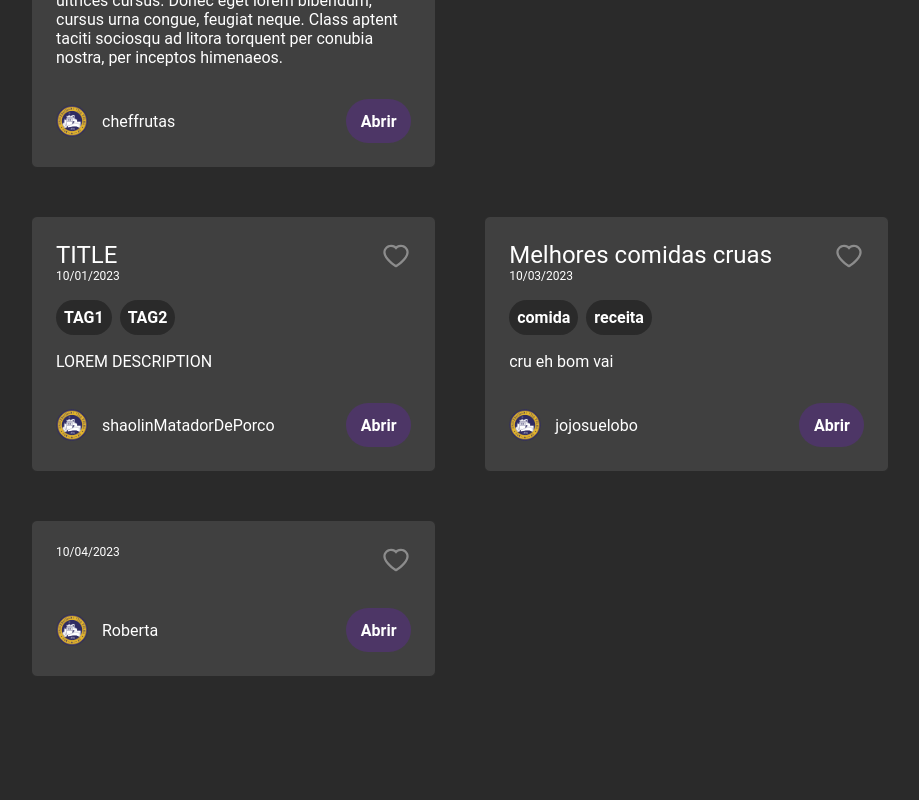
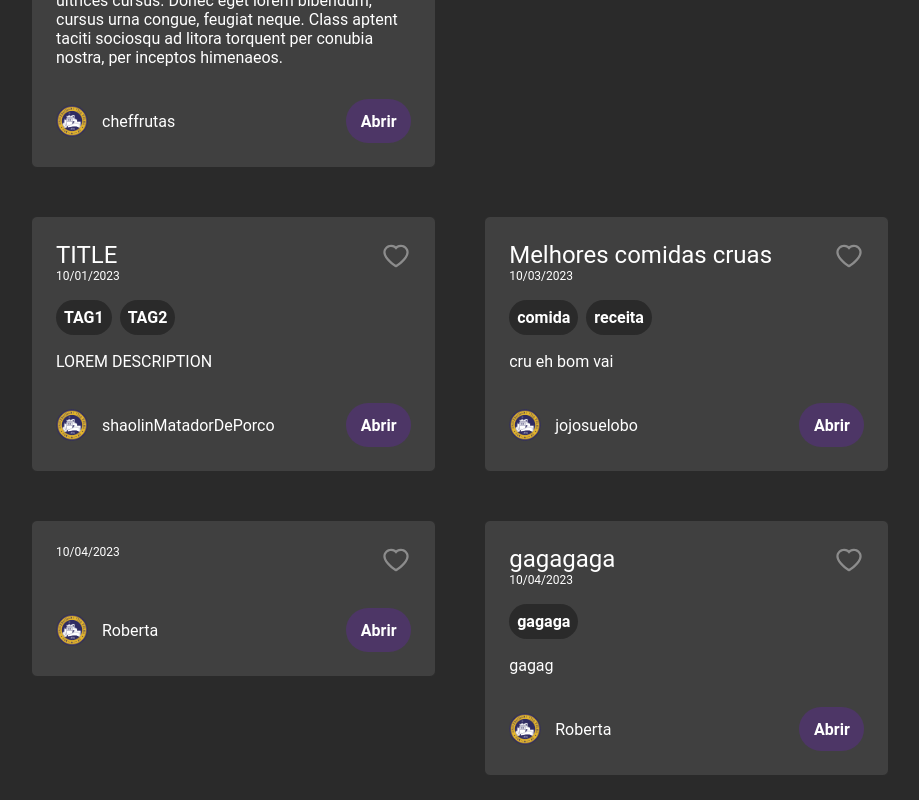
Before and after one commit to jojosuelobo/babel, a React (Vite) app: page / in a window 1280 px wide. Shown: the part 550-1350 px from the top of the page, without its empty margins (265-1184 px from the left). Before the commit the page ends 1251 px from the top, so only its background shows below. Built offline with nearby package versions, Linux system fonts and the light colour scheme; no server answers; data requests are answered from the project's data file; a web font is replaced by a local one.

Commit message:
agora sim....

```diff
--- a/data/db.json
+++ b/data/db.json
@@ -119,7 +119,7 @@
       ]
     },
     {
-      "id": 422,
+      "id": 464,
       "titulo": "",
       "data_postagem": "10/04/2023",
       "tags_relacionadas": [],
@@ -127,8 +127,24 @@
       "nome_usuario": "Roberta",
       "itens_lista": [
         {
-          "nome_item": "",
-          "descricao_item": ""
+          "nome_item": "gaga",
+          "descricao_item": "gagagag"
+        }
+      ]
+    },
+    {
+      "id": 726,
+      "titulo": "gagagaga",
+      "data_postagem": "10/04/2023",
+      "tags_relacionadas": [
+        "gagaga"
+      ],
+      "descricao": "gagag",
+      "nome_usuario": "Roberta",
+      "itens_lista": [
+        {
+          "nome_item": "gaga",
+          "descricao_item": "gaga"
         }
       ]
     }
--- a/src/pages/EditPost/index.jsx
+++ b/src/pages/EditPost/index.jsx
@@ -11,7 +11,7 @@ import moment from 'moment/moment'
 import { IoMdArrowRoundBack } from 'react-icons/io'
 
 // React router dom
-import { Link } from 'react-router-dom'
+import { Link, useNavigate } from 'react-router-dom'
 
 // Hooks
 import { useParams } from 'react-router-dom'
@@ -36,6 +36,7 @@ export default function Edit() {
     const [post, setPost] = useState([])
     const [tag, setTags] = useState([])
     const [lista, setLista] = useState([])
+    const navigate = useNavigate()
 
     const getPosts = async () => {
         try {
@@ -91,8 +92,15 @@ export default function Edit() {
         }
 
         console.log(post)
-        await httpConfig(id, "DELETE")
-        await httpConfig(post, "POST")
+
+        try {
+            await httpConfig(id, "DELETE");
+            await httpConfig(post, "POST")
+            navigate('/');
+        } catch (error) {
+            console.log(error)
+        }
+
         //httpConfig(post, "PUT")
 
     }
--- a/src/pages/NewPost/index.jsx
+++ b/src/pages/NewPost/index.jsx
@@ -10,7 +10,7 @@ import { useState, useEffect } from 'react'
 import { useFetch } from '../../hooks/useFetch'
 
 // react router dom
-import { Link } from 'react-router-dom'
+import { Link, useNavigate } from 'react-router-dom'
 
 // Icons
 import { IoMdArrowRoundBack } from 'react-icons/io'
@@ -23,7 +23,7 @@ import { getAuth } from "firebase/auth";
 
 export default function NewPost() {
 
-
+    const navigate = useNavigate()
     const [titulo, setTitulo] = useState('')
     const dataPostagem = moment().format('L')
     const [tag, setTags] = useState([])
@@ -63,7 +63,7 @@ export default function NewPost() {
         }
     }
 
-    const handleSubmit = (e) => {
+    const handleSubmit = async (e) => {
         e.preventDefault();
 
         //Validações
@@ -90,7 +90,6 @@ export default function NewPost() {
         }
 
 
-
         // ID
         const idPost = Math.floor(Math.random() * 1000)
 
@@ -108,9 +107,12 @@ export default function NewPost() {
             return;
         }
 
-        console.log(post)
-        httpConfig(post, "POST")
-
+        try {
+            await httpConfig(post, "POST")
+            navigate('/');
+        } catch (error) {
+            console.log(error)
+        }
         // Redirecionar
     }
     return (
```
